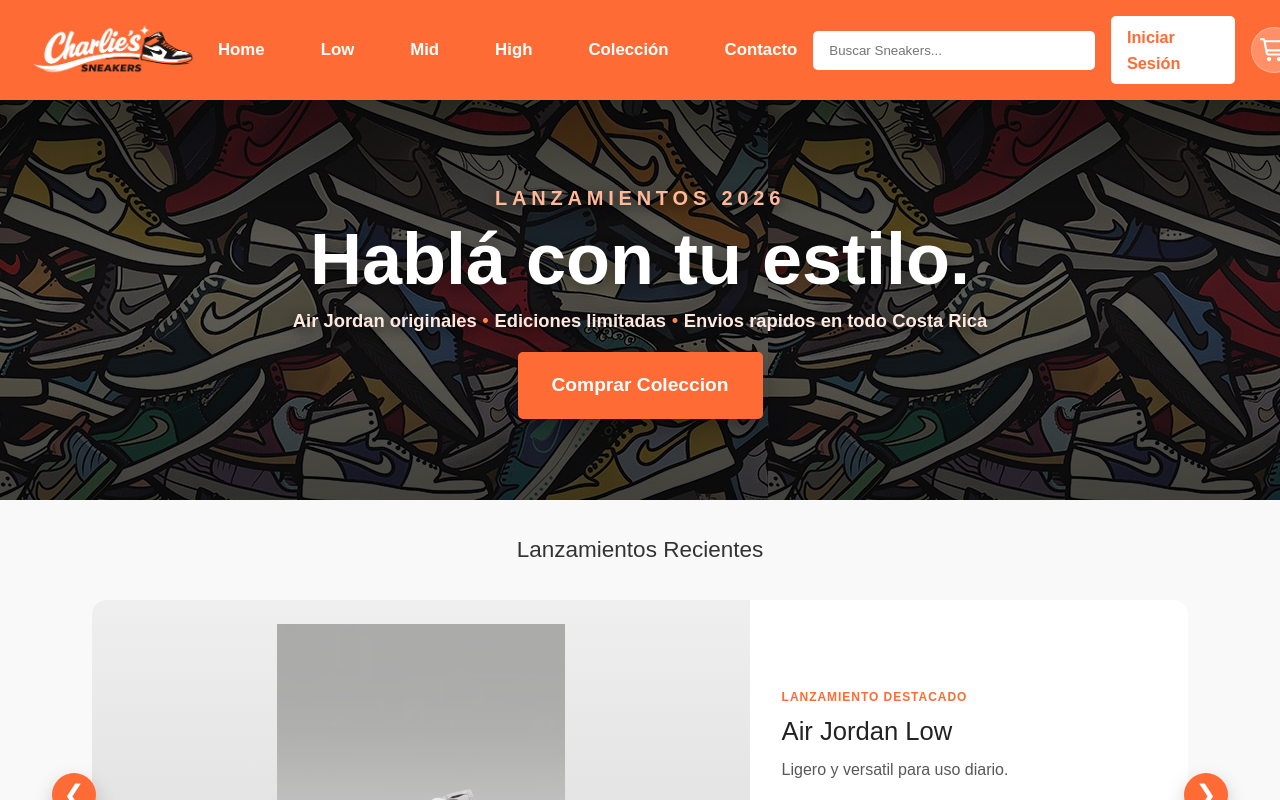
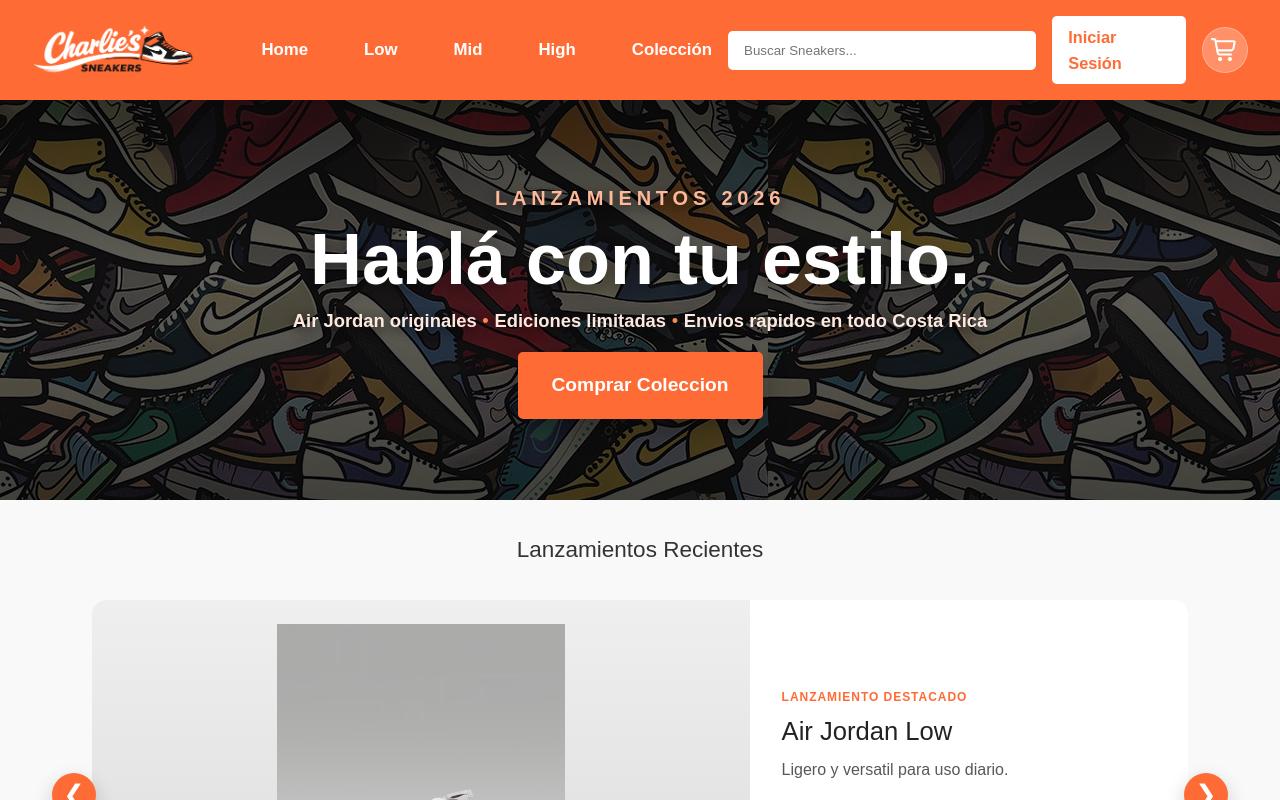
Before and after one commit to kattyab/CI0137_seg_fault, a Vue app: page / in a window 1280 px wide. Shown: the top 800 px of the page. Built offline with nearby package versions, Linux system fonts and the light colour scheme.

Commit message:
Removed "Contacto" from navbar since it's already in the footer

```diff
--- a/src/App.vue
+++ b/src/App.vue
@@ -26,9 +26,6 @@
         <li>
           <RouterLink to="/coleccion">Colección</RouterLink>
         </li>
-        <li>
-          <RouterLink to="/contacto">Contacto</RouterLink>
-        </li>
       </ul>
     </nav>
     <div class="search-login">
```
